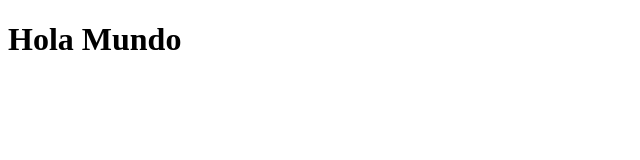
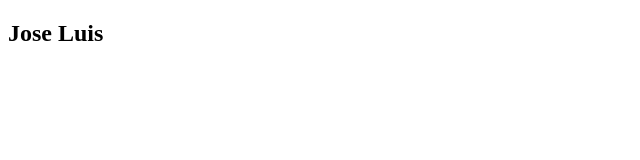
Before and after one commit to joseluis-proyectos/galeria, a plain HTML site: page index.html in a window 1280 px wide. Shown: the whole page, without its empty margins (0-640 px from the left). Drawn offline with Linux system fonts and the light colour scheme.

Commit message:
Mejorando el index.html

```diff
--- a/index.html
+++ b/index.html
@@ -7,6 +7,8 @@
     <title>git</title>
 </head>
 <body>
-    <h1>Hola Mundo</h1>
+    <div class="container">
+        <h2>Jose Luis</h2>
+    </div>
 </body>
 </html>
```
